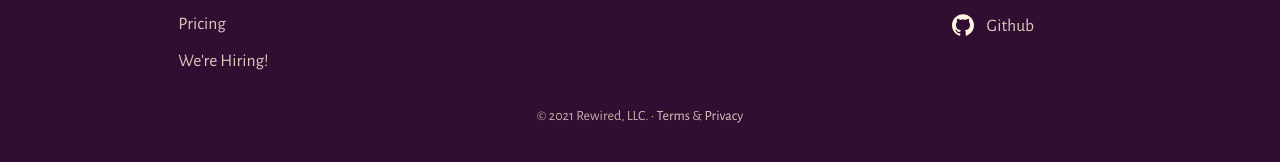
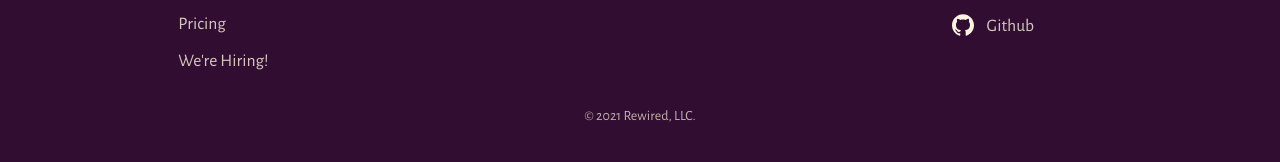
Before and after one commit to politics-rewired/politics-rewired.github.io, a Jekyll site: the page built from index.html, in a window 1280 px wide and 900 px high, scrolled down 2658 px. Shown: the part 723-885 px from the top of the window. Built offline with Jekyll 4.4.1, drawn with Linux system fonts in a browser that asks for light colours; some web fonts are replaced; comment, search, counter and statistics services are not loaded.

Commit message:
fix: remove dead footer links
We have neither public-facing terms of use nor privacy policy.

```diff
--- a/_layouts/default.html
+++ b/_layouts/default.html
@@ -51,7 +51,7 @@
           </ul>
           {% endfor %}
         </div>
-        <p class="copyright">&copy; {{ site.time | date: '%Y' }} Rewired, LLC. • <a href="#">Terms</a> &amp; <a href="#">Privacy</a></p>
+        <p class="copyright">&copy; {{ site.time | date: '%Y' }} Rewired, LLC.</p>
       </div>
     </footer>
     <script>
```
